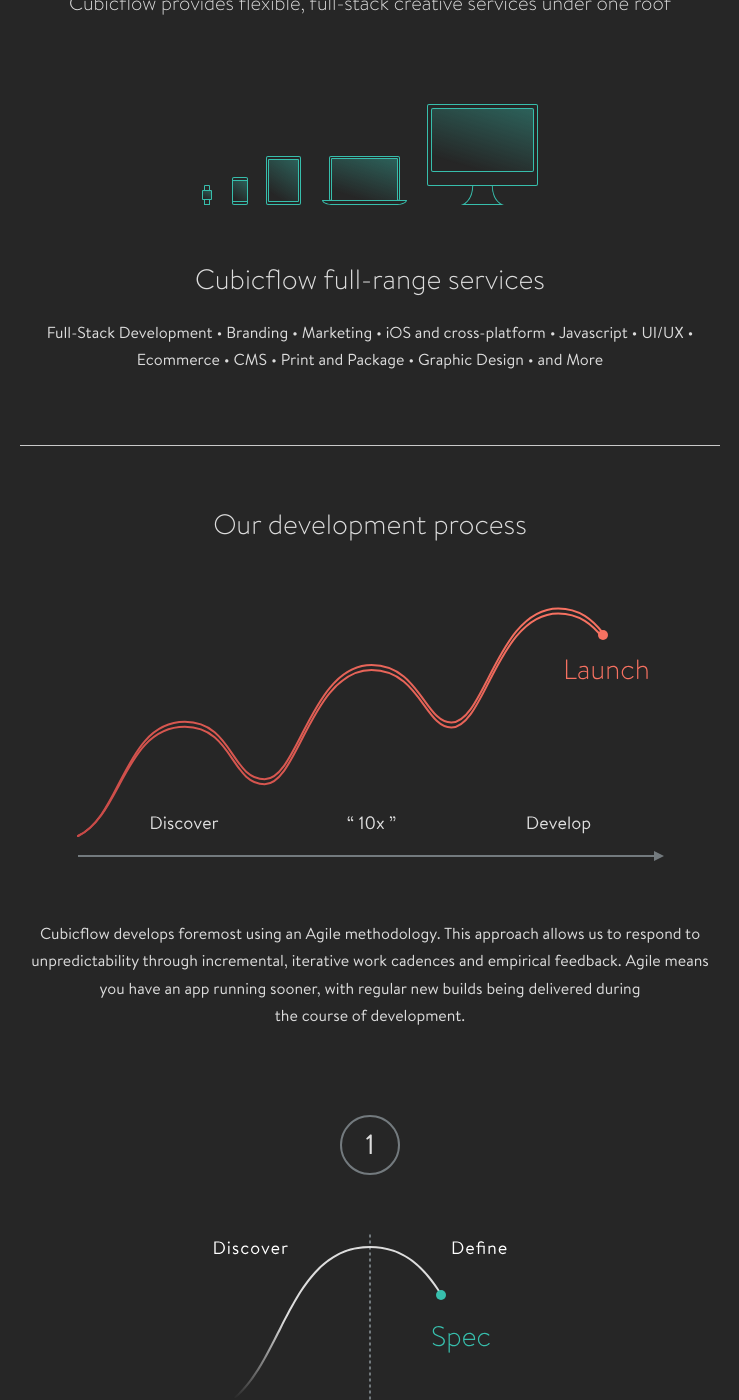
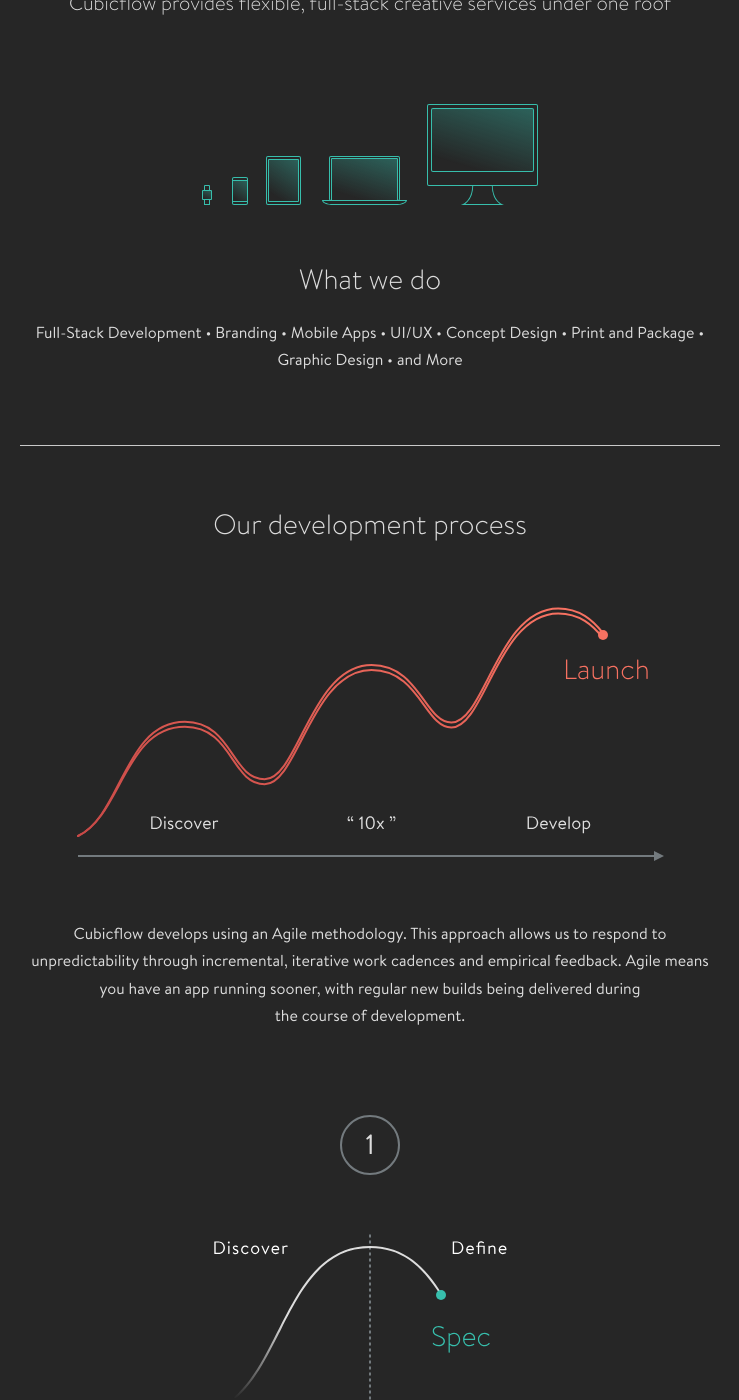
Before and after one commit to cubicflow/cubicflow, a Jekyll site: the page built from _pages/services.md, in a window 1280 px wide and 1400 px high, scrolled down 336 px. Shown: the whole window, without its empty margins (270-1009 px from the left). Built offline with Jekyll 4.4.1, drawn with Linux system fonts in a browser that asks for light colours.

Commit message:
process text tweaks

```diff
--- a/_pages/services.md
+++ b/_pages/services.md
@@ -15,9 +15,9 @@
 
 <img src="/assets/img/services/process--devices.svg">
 
-### Cubicflow full-range services
+### What we do
 
-Full-Stack Development   •	  Branding   •   Marketing   •   iOS and cross-platform   • 	 Javascript   • 	 UI/UX   •  	Ecommerce   •  	CMS   •  	Print and Package   •  	Graphic Design   •  	and&nbsp;More
+Full-Stack Development   •	  Branding   •   Mobile Apps   • 	 UI/UX   •  	Concept Design   •  	Print and Package   •  	Graphic Design   •  	and&nbsp;More
 
 ---
 
@@ -29,7 +29,7 @@
 
 <br>
 
-Cubicflow develops foremost using an Agile methodology. This approach allows us to respond to unpredictability through incremental, iterative work cadences and empirical feedback. Agile means you have an app running sooner, with regular new builds being delivered during the&nbsp;course&nbsp;of&nbsp;development.
+Cubicflow develops using an Agile methodology. This approach allows us to respond to unpredictability through incremental, iterative work cadences and empirical feedback. Agile means you have an app running sooner, with regular new builds being delivered during the&nbsp;course&nbsp;of&nbsp;development.
 
 <br><br>
 
```
